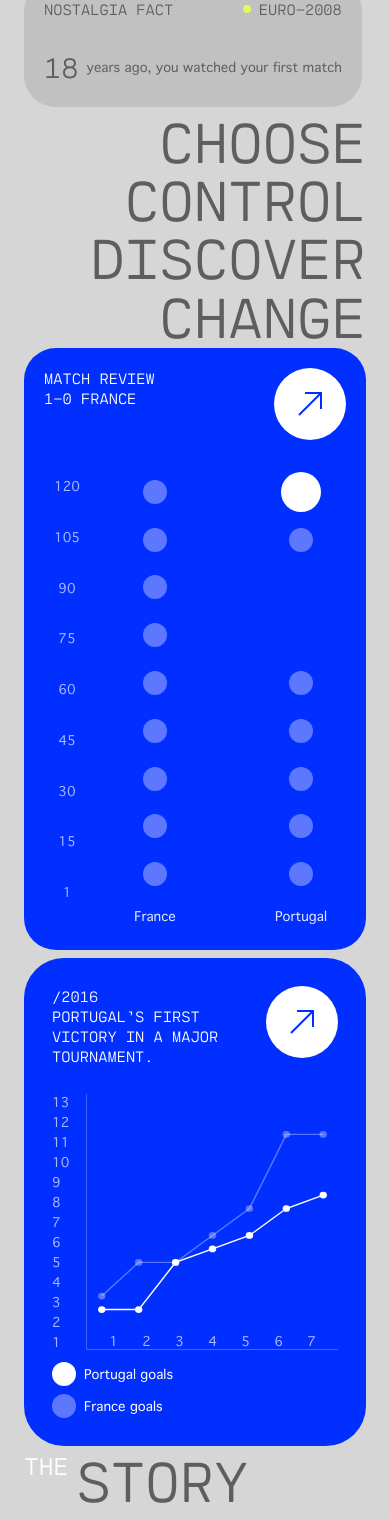
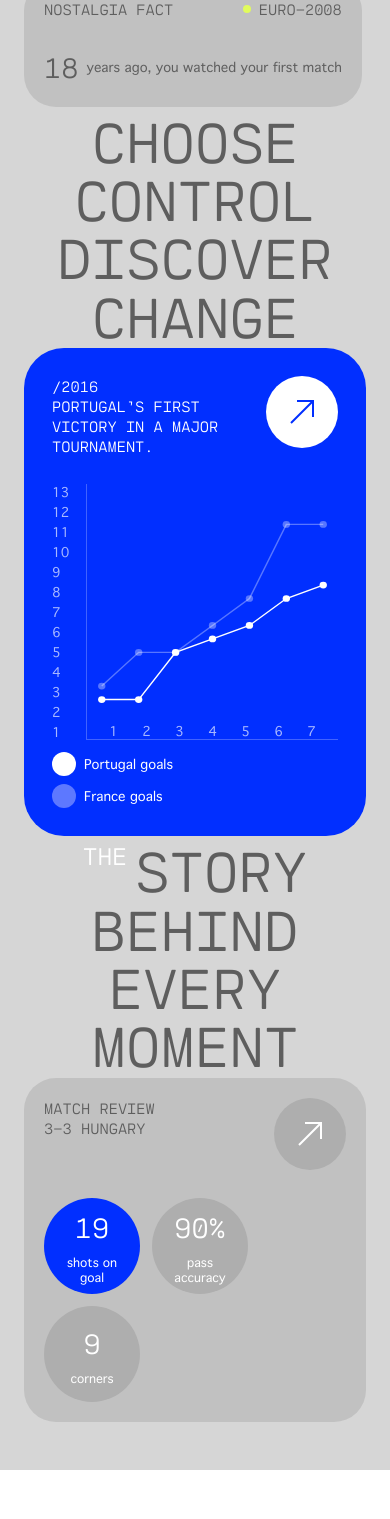
Before and after one commit to Ilya1999-sys/next-level-landing, a Next.js app: page / in a window 390 px wide. Shown: the part 907-2426 px from the top of the page. Built offline with nearby package versions, Linux system fonts and the light colour scheme.

Commit message:
Apply responsive design corrections for <1140px, 768-1139px, Ronaldo alignment and footer text centering

```diff
--- a/app/globals.css
+++ b/app/globals.css
@@ -1336,14 +1336,15 @@ button {
 .player-facts__photo {
   position: absolute;
   left: 50%;
-  top: 0;
+  bottom: 0;
+  top: auto;
   z-index: 2;
   max-height: 100%;
   width: auto;
   max-width: 90%;
   height: auto;
   object-fit: contain;
-  object-position: top center;
+  object-position: bottom center;
   transform: translateX(-50%);
   pointer-events: none;
 }
@@ -1567,7 +1568,9 @@ button {
     max-height: 100%;
     width: auto;
     max-width: 95%;
-    top: 0;
+    bottom: 0;
+    top: auto;
+    object-position: bottom center;
   }
 
   .year-card--chart {
@@ -1613,6 +1616,30 @@ button {
     display: grid;
   }
 
+  .hero-block--verbs > .year-card {
+    display: none;
+  }
+
+  .hero-block--verbs .hero-verbs {
+    text-align: center;
+    align-items: center;
+    justify-content: center;
+    width: 100%;
+  }
+
+  .hero-verbs--left {
+    text-align: center;
+    align-items: center;
+    justify-content: center;
+    width: 100%;
+    margin-inline: auto;
+    justify-self: center;
+  }
+
+  .hero-verbs--left .hero-row--kicker {
+    justify-content: center;
+  }
+
   .hero-block--story > .year-card--chart,
   .hero-block--story > .hero-verbs,
   .hero-block--story > .hero-stack {
@@ -1636,6 +1663,17 @@ button {
     gap: 20px;
   }
 
+  .experience__row .hero-verbs {
+    text-align: center;
+    align-items: center;
+    justify-content: center;
+    width: 100%;
+  }
+
+  .experience__row .hero-verbs .hero-row {
+    justify-content: center;
+  }
+
   .experience__row--you .hero-verbs {
     order: -1;
   }
@@ -1678,8 +1716,9 @@ button {
     grid-column: 2;
   }
 
-  .story-grid .year-card--wide {
-    grid-column: 1 / -1;
+  .story-grid .year-card--wide,
+  .moments-grid .year-card--wide {
+    display: none;
   }
 
   .mode-grid {
@@ -1728,13 +1767,14 @@ button {
   .player-facts__photo {
     position: absolute;
     left: 50%;
-    top: 0;
+    bottom: 0;
+    top: auto;
     max-height: 100%;
     width: auto;
     max-width: 90%;
     height: auto;
     object-fit: contain;
-    object-position: top center;
+    object-position: bottom center;
     transform: translateX(-50%);
     z-index: 2;
   }
@@ -1798,11 +1838,23 @@ button {
   }
 
   .year-card--chart {
+    width: min(100%, 460px);
+    max-width: 460px;
+    margin-inline: auto;
+    justify-self: center;
     min-height: 596px;
   }
 
   .year-card--chart .victory-graph {
     min-height: 454px;
+  }
+}
+
+@media (min-width: 768px) and (max-width: 1139px) {
+  .mode-grid {
+    width: 704px;
+    max-width: 100%;
+    margin-inline: auto;
   }
 }
 
@@ -1960,10 +2012,12 @@ button {
   }
 
   .player-facts__photo {
-    top: 0;
+    bottom: 0;
+    top: auto;
     max-height: 100%;
     width: auto;
     max-width: 95%;
+    object-position: bottom center;
   }
 
   .hud {
```
